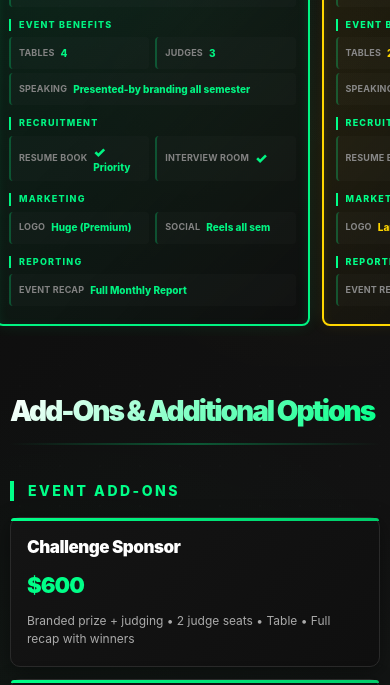
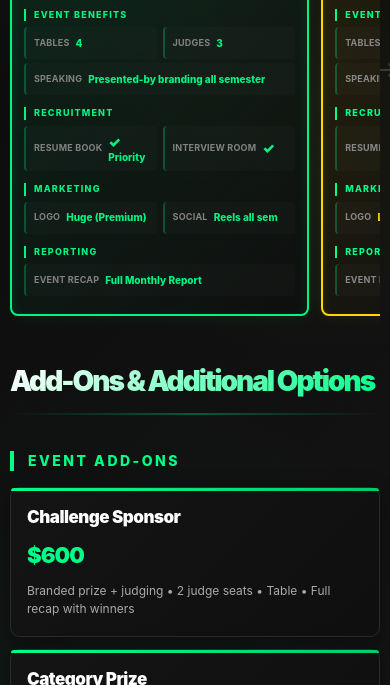
Before and after one commit to joeyzhang-dev/matrix_temp, a plain HTML site: page index.html in a window 390 px wide. Shown: the part 515-1200 px from the top of the page. Drawn offline with Linux system fonts and the light colour scheme.

Commit message:
Fix mobile card clipping and desktop sticky header overlap
Mobile fixes:
- Increase horizontal padding in scroll container (15px → 20px)
- Remove negative margin on mobile-tiers container
- Adjust card widths to prevent left-side clipping
- Add proper spacing for first and last cards
- Responsive card sizes: 88% (small), 82% (medium), 80% (large)
- Cards now fully visible without left edge cut-off

Desktop fixes:
- Add top padding to slides (80px) to account for sticky header
- Add scroll-margin-top (100px) for proper scroll positioning
- Prevent sticky disclaimer from covering page header
- Content now visible below sticky disclaimer
- Proper spacing between header and content

Responsive improvements:
- Better card sizing at breakpoints: 480px, 599px, 600-768px
- Consistent padding across all screen sizes
- Cards remain readable and accessible on all devices

Co-authored-by: Cursor <cursoragent@cursor.com>

```diff
--- a/index.html
+++ b/index.html
@@ -91,12 +91,13 @@
         .content-wrapper {
             max-width: 1920px;
             margin: 0 auto;
+            padding-top: 0;
         }
 
         /* Slide Sections */
         .slide {
-            padding: 60px 70px;
-            min-height: calc(100vh - 120px);
+            padding: 80px 70px 60px;
+            min-height: 100vh;
             display: flex;
             flex-direction: column;
             background:
@@ -105,6 +106,7 @@
                 radial-gradient(circle at 50% 50%, rgba(232, 232, 232, 0.02), transparent 50%);
             position: relative;
             scroll-snap-align: start;
+            scroll-margin-top: 100px;
         }
 
         .slide::before {
@@ -174,7 +176,7 @@
             scroll-snap-type: x mandatory;
             -webkit-overflow-scrolling: touch;
             gap: 12px;
-            padding: 10px 15px;
+            padding: 10px 20px 10px 20px;
             scrollbar-width: none;
             -ms-overflow-style: none;
         }
@@ -204,17 +206,26 @@
             border-radius: 8px;
             padding: 14px 12px;
             box-shadow: 0 3px 12px rgba(0, 0, 0, 0.5);
-            flex: 0 0 70%;
+            flex: 0 0 75%;
             scroll-snap-align: start;
             scroll-snap-stop: always;
             min-width: 280px;
-            max-width: 320px;
+            max-width: 340px;
+        }
+
+        /* Ensure first and last cards have proper spacing */
+        .mobile-tier-card:first-of-type {
+            margin-left: 0;
+        }
+
+        .mobile-tier-card:last-of-type {
+            margin-right: 20px;
         }
 
         /* Show partial next card as visual hint */
         .mobile-tiers-scroll::after {
             content: '';
-            flex: 0 0 10px;
+            flex: 0 0 5px;
         }
 
         .mobile-tier-card.bronze {
@@ -1036,8 +1047,9 @@
             }
 
             .slide {
-                padding: 30px 10px;
+                padding: 20px 10px;
                 min-height: auto;
+                scroll-margin-top: 0;
             }
             .slide-title {
                 font-size: 28px;
@@ -1055,19 +1067,33 @@
             }
             .mobile-tiers {
                 display: block;
-                margin: 0 -15px;
+                margin: 0;
+            }
+
+            .mobile-tiers-scroll {
+                padding: 10px 15px;
             }
 
             .mobile-tier-card {
-                flex: 0 0 75%;
-                min-width: 260px;
+                flex: 0 0 80%;
+                min-width: 280px;
+                max-width: 350px;
             }
         }
 
         @media (min-width: 600px) and (max-width: 768px) {
             .mobile-tier-card {
-                flex: 0 0 60%;
-                min-width: 300px;
+                flex: 0 0 65%;
+                min-width: 320px;
+                max-width: 400px;
+            }
+        }
+
+        @media (max-width: 599px) {
+            .mobile-tier-card {
+                flex: 0 0 82%;
+                min-width: 270px;
+                max-width: 330px;
             }
         }
 
@@ -1092,8 +1118,9 @@
             }
 
             .mobile-tier-card {
-                flex: 0 0 85%;
-                min-width: 240px;
+                flex: 0 0 88%;
+                min-width: 260px;
+                max-width: 310px;
             }
 
             .addons-grid {
```
